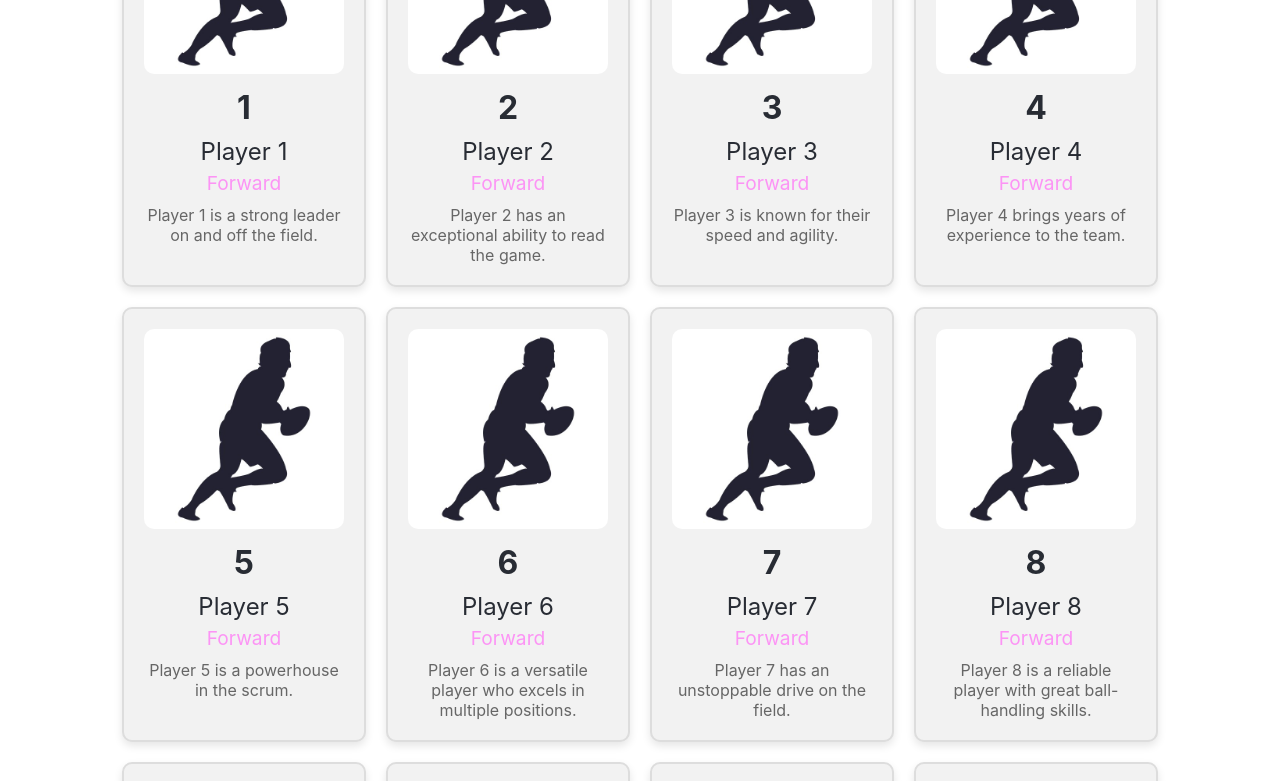
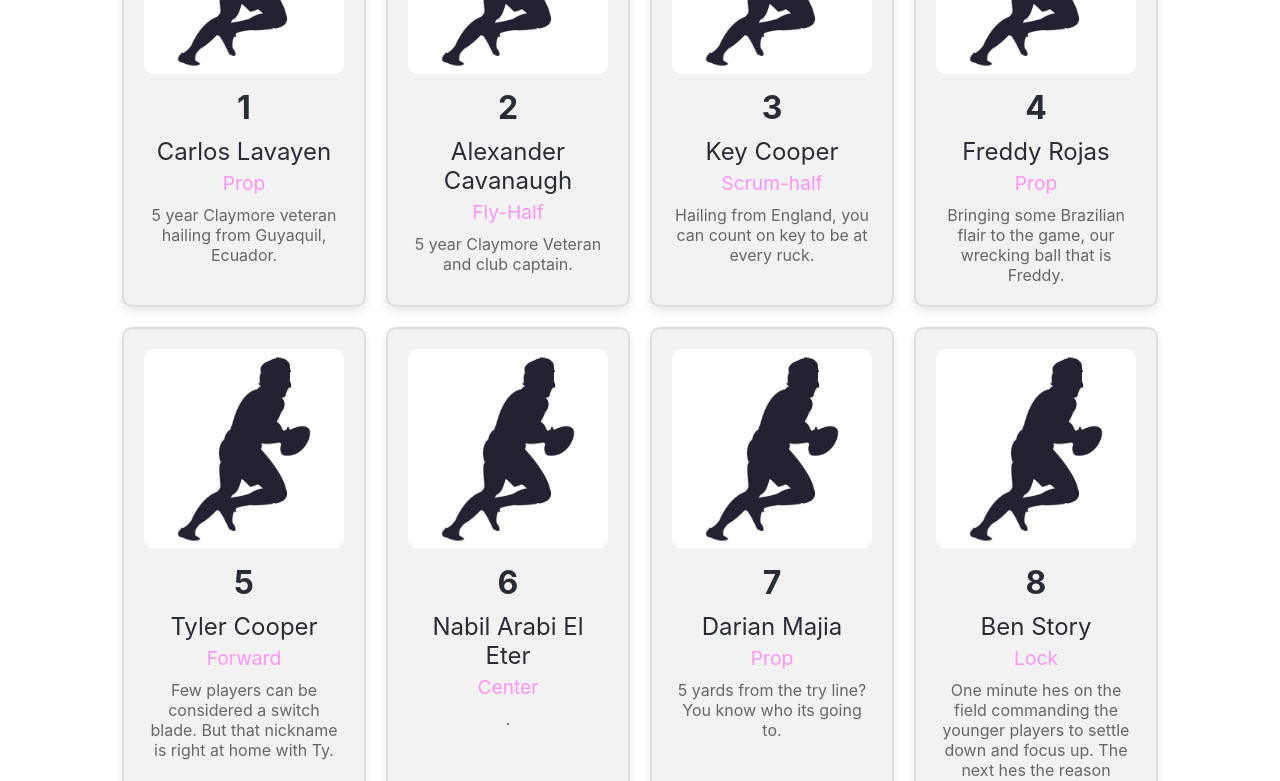
Before and after one commit to CarlosLavayenJr/Claymore-Website, a React (Create React App) app: page /team in a window 1280 px wide. Shown: the part 460-1241 px from the top of the page. Built offline with nearby package versions, Linux system fonts and the light colour scheme; a web font is replaced by a local one.

Commit message:
edited bios and players

```diff
--- a/src/pages/Team.jsx
+++ b/src/pages/Team.jsx
@@ -3,14 +3,14 @@ import './Team.css'; // Import the CSS file for styling
 import placeholderImage from '../assets/silhouette.jpg'; // Import the silhouette image
 
 const rosterData = [
-  { number: 1, name: 'Player 1', position: 'Forward', bio: 'Player 1 is a strong leader on and off the field.', image: placeholderImage },
-  { number: 2, name: 'Player 2', position: 'Forward', bio: 'Player 2 has an exceptional ability to read the game.', image: placeholderImage },
-  { number: 3, name: 'Player 3', position: 'Forward', bio: 'Player 3 is known for their speed and agility.', image: placeholderImage },
-  { number: 4, name: 'Player 4', position: 'Forward', bio: 'Player 4 brings years of experience to the team.', image: placeholderImage },
-  { number: 5, name: 'Player 5', position: 'Forward', bio: 'Player 5 is a powerhouse in the scrum.', image: placeholderImage },
-  { number: 6, name: 'Player 6', position: 'Forward', bio: 'Player 6 is a versatile player who excels in multiple positions.', image: placeholderImage },
-  { number: 7, name: 'Player 7', position: 'Forward', bio: 'Player 7 has an unstoppable drive on the field.', image: placeholderImage },
-  { number: 8, name: 'Player 8', position: 'Forward', bio: 'Player 8 is a reliable player with great ball-handling skills.', image: placeholderImage },
+  { number: 1, name: 'Carlos Lavayen', position: 'Prop', bio: '5 year Claymore veteran hailing from Guyaquil, Ecuador.', image: placeholderImage },
+  { number: 2, name: 'Alexander Cavanaugh', position: 'Fly-Half', bio: '5 year Claymore Veteran and club captain.', image: placeholderImage },
+  { number: 3, name: 'Key Cooper', position: 'Scrum-half', bio: 'Hailing from England, you can count on key to be at every ruck.', image: placeholderImage },
+  { number: 4, name: 'Freddy Rojas', position: 'Prop', bio: 'Bringing some Brazilian flair to the game, our wrecking ball that is Freddy.', image: placeholderImage },
+  { number: 5, name: 'Tyler Cooper', position: 'Forward', bio: 'Few players can be considered a switch blade. But that nickname is right at home with Ty.', image: placeholderImage },
+  { number: 6, name: 'Nabil Arabi El Eter', position: 'Center', bio: '.', image: placeholderImage },
+  { number: 7, name: 'Darian Majia', position: 'Prop', bio: '5 yards from the try line? You know who its going to.', image: placeholderImage },
+  { number: 8, name: 'Ben Story', position: 'Lock', bio: 'One minute hes on the field commanding the younger players to settle down and focus up. The next hes the reason everyone is crying of laughter at the bar. Ben brings Maturity and someone to lean on to the club.', image: placeholderImage },
   { number: 9, name: 'Player 9', position: 'Forward', bio: 'Player 9 is always ready to support their teammates.', image: placeholderImage },
   { number: 10, name: 'Player 10', position: 'Back', bio: 'Player 10 is a strategic thinker and key playmaker.', image: placeholderImage },
   { number: 11, name: 'Player 11', position: 'Back', bio: 'Player 11 is quick on their feet and a formidable opponent.', image: placeholderImage },
```
